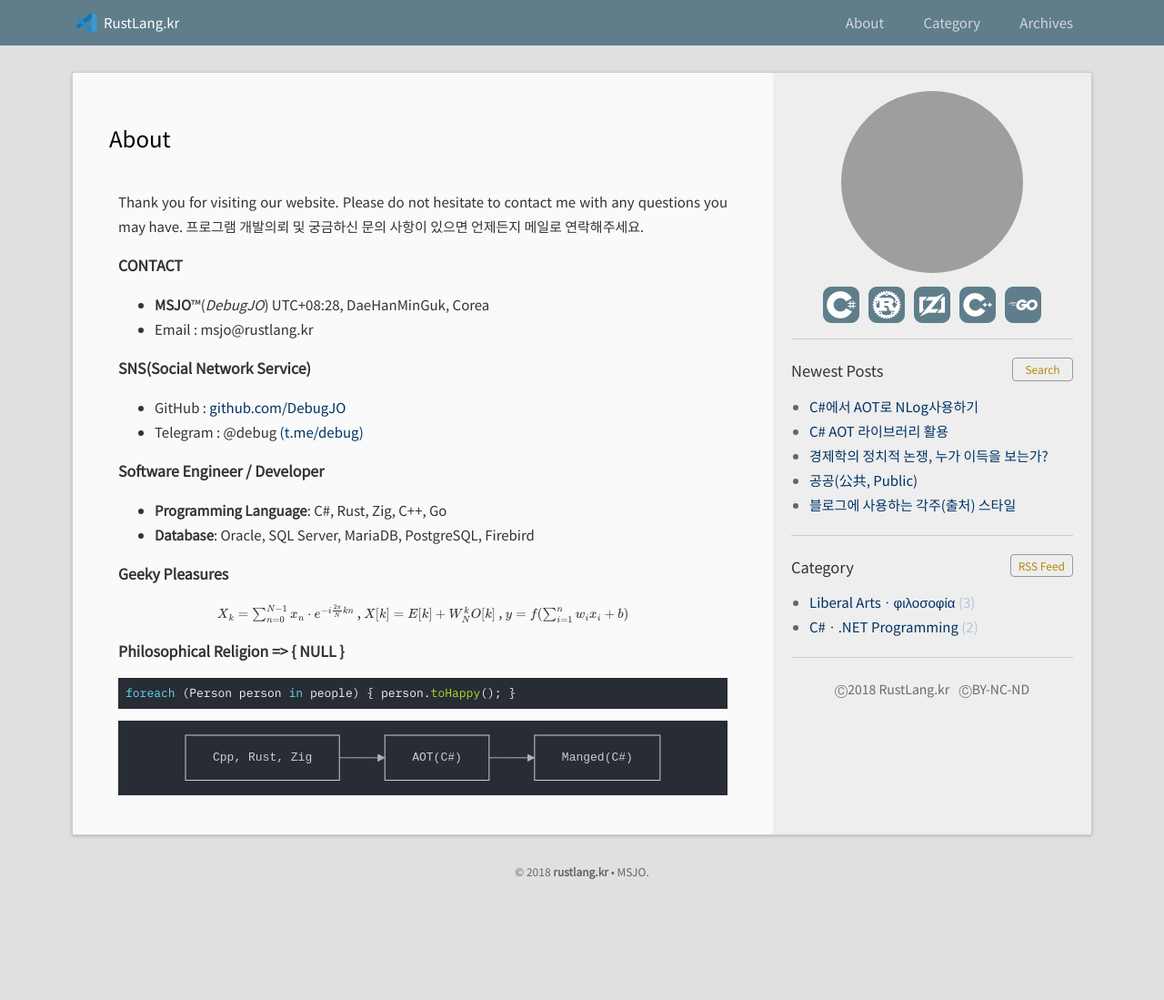
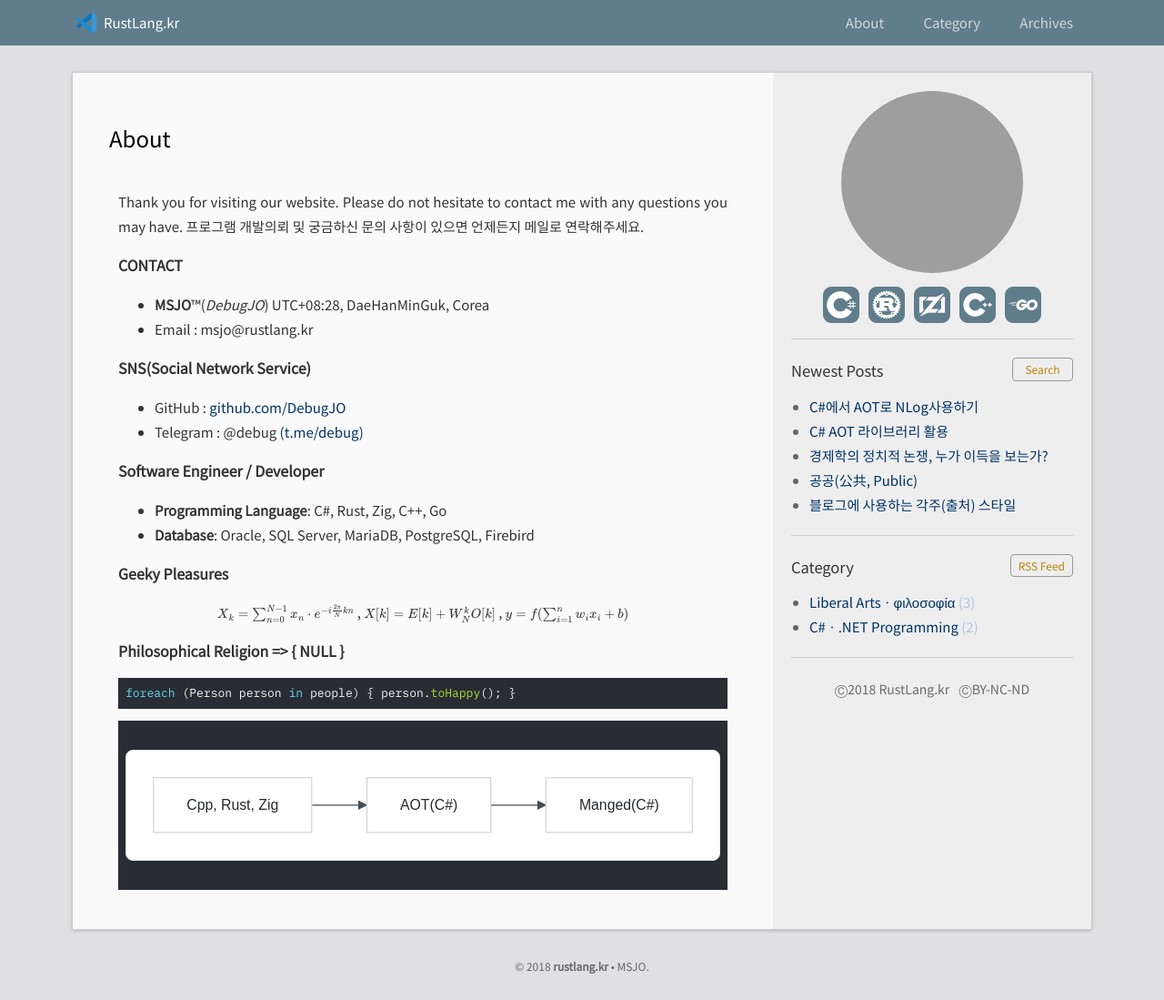
Before and after one commit to DebugJO/rustlang, a Jekyll site: the page built from about.md, in a window 1280 px wide. Shown: the whole page at 91% size. Built offline with Jekyll 4.4.1, drawn with Linux system fonts in a browser that asks for light colours; formulas are drawn with MathJax 3; before the commit the page ends 994 px from its top, so only the background shows below that; grey boxes are pictures that could not be loaded.

Commit message:
Update mermaid.html

```diff
--- a/_includes/mermaid.html
+++ b/_includes/mermaid.html
@@ -1,54 +1,60 @@
 <style>
-  /* 1. 외부 컨테이너 스타일 (기존 코드 블록과 동일하게) */
+  /* 1. 외부 컨테이너: 흰색 배경과 라운드 보더 적용 */
   .mermaid {
-    background-color: #282c34 !important; /* 배경색 통일 */
-    border-radius: 4px;                  /* 약간의 라운딩 */
-    padding: 0px 0 !important;         /* 위아래 여백 타이트하게 15px, 1rem 0 */
-    margin: 0 0;
+    background-color: #FFFFFF !important; /* 배경 흰색 */
+    border: 1px solid #e1e4e8 !important;  /* 연한 회색 테두리 */
+    border-radius: 8px !important;         /* 둥근 모서리 */
+    padding: 20px !important;             /* 내부 여백 */
+    margin: 1.5rem 0 !important;          /* 위아래 간격 */
     display: flex;
     justify-content: center;
     overflow-x: auto;
-    /* 폰트 크기 강제 고정 */
-    font-size: 13px !important;
+    font-size: 13px !important;           /* 폰트 크기 고정 */
+    box-shadow: 0 1px 3px rgba(0,0,0,0.05); /* 살짝 그림자 (선택사항) */
   }
 
-  /* 2. Mermaid 내부 텍스트 폰트 크기 강제 적용 */
+  /* 2. SVG 텍스트 크기 강제 */
   .mermaid svg {
     font-size: 13px !important;
-    font-family: 'Cascadia Code', 'Source Code Pro', 'Menlo', monospace !important;
+    max-width: 100% !important;
+    height: auto !important;
   }
 
   /* 로딩 전 텍스트 숨김 */
-  .language-mermaid {
-    display: none;
-  }
+  .language-mermaid { display: none; }
 </style>
 
 <script type="module">
   import mermaid from 'https://cdn.jsdelivr.net/npm/mermaid@11/dist/mermaid.esm.min.mjs';
 
-  // Mermaid 상세 설정
   mermaid.initialize({
     startOnLoad: false,
-    theme: 'dark',
+    theme: 'base', /* base 테마 사용 */
     securityLevel: 'loose',
-    // 테마 변수 설정을 통해 내부 색상과 폰트 크기 조절
     themeVariables: {
-      fontSize: '13px',            /* 텍스트 크기 13px */
-      fontFamily: 'monospace',     /* 폰트 스타일 */
+      /* Base 테마 변수: 라이트 모드 최적화 */
+      fontFamily: 'arial, sans-serif',
+      fontSize: '13px',
 
-      // 배경색 및 노드 색상 설정
-      primaryColor: '#3e4451',     /* 노드 배경색 (배경보다 약간 밝게) */
-      primaryTextColor: '#abb2bf', /* 노드 글자색 */
-      primaryBorderColor: '#5c6370',
+      // 전체 배경 및 캔버스 (흰색)
+      mainBkg: '#FFFFFF',
+      canvasBackground: '#FFFFFF',
 
-      lineColor: '#abb2bf',        /* 선 색상 */
-      secondaryColor: '#282c34',
-      tertiaryColor: '#282c34',
+      // 노드(박스) 스타일
+      primaryColor: '#f6f8fa',       /* 노드 배경: 아주 연한 회색 */
+      primaryTextColor: '#24292e',   /* 노드 글자: 진한 회색/검정 */
+      primaryBorderColor: '#d1d5da', /* 노드 테두리 */
 
-      // 메인 배경색을 요청하신 색상으로 고정
-      mainBkg: '#282c34',
-      canvasBackground: '#282c34'  /* 전체 캔버스 배경 */
+      // 선 및 화살표 스타일
+      lineColor: '#444d56',          /* 연결선 색상 */
+      secondaryColor: '#0366d6',     /* 강조 포인트 색상 (파랑) */
+      tertiaryColor: '#f1f8ff',
+
+      // 기타 라벨
+      edgeLabelBackground: '#ffffff', /* 선 위 글자 배경 */
+      nodeTextColor: '#24292e',
+      clusterBkg: '#fcfcfc',          /* 서브그래프 배경 */
+      clusterBorder: '#e1e4e8'
     }
   });
 
```
Also changed, not shown: other parts of _includes/mermaid.html (+3 -0 lines).
